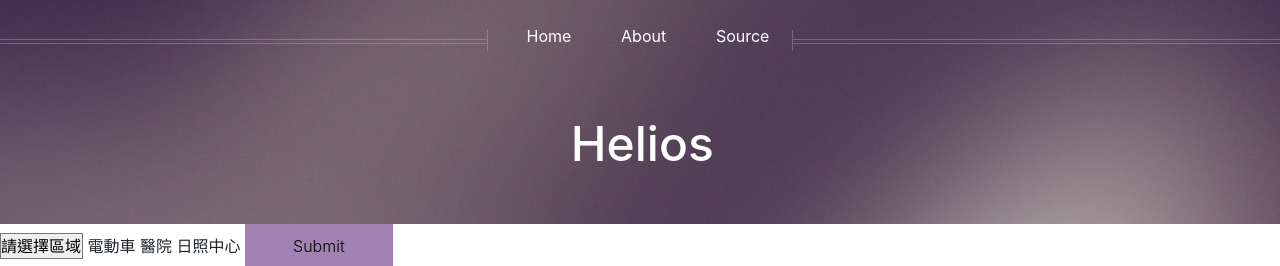
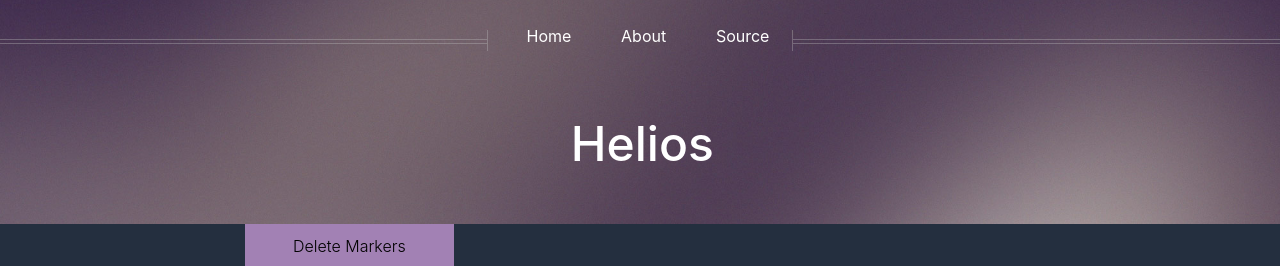
Before and after one commit to essen900718/HouseGoodGood, a Flask app: page /main in a window 1280 px wide. Shown: the top 266 px of the page. Run offline with Flask 2, Linux system fonts and the light colour scheme; some libraries are stand-ins or nearby versions.

Commit message:
66666666

```diff
--- a/main.py
+++ b/main.py
@@ -32,7 +32,7 @@ def initData():
 
 @app.route('/')
 def home():
-    return render_template("1.html" , infoList = l, size = len(l), hospital = Hospital, chargestation = ChargeStation, college = College)
+    return render_template("home.html" , infoList = l, size = len(l), hospital = Hospital, chargestation = ChargeStation, college = College)
 
 @app.route('/main')
 def main():
--- a/static/css/main.css
+++ b/static/css/main.css
@@ -3136,3 +3136,15 @@ input, select, textarea {
 					}
 
 	}
+
+	.loader-wrapper {
+		width: 100%;
+		height: 100%;
+		position: absolute;
+		top: 0;
+		left: 0;
+		background-color: #242f3f;
+		display:flex;
+		justify-content: center;
+		align-items: center;
+	  }
--- a/templates/main.html
+++ b/templates/main.html
@@ -13,6 +13,14 @@
 {% block body %}
 
 <body class="no-sidebar is-preload">
+  <div class="loader-wrapper">
+    <span class="loader"><span class="loader-inner"></span></span>
+      </div>
+    <script>
+      $(window).on("load",function(){
+        $(".loader-wrapper").fadeOut("slow");
+      });
+    </script>
   <div id="page-wrapper">
     <!-- Header -->
     <div id="header">
@@ -32,6 +40,7 @@
         </ul>
       </nav>
     </div>
+
     <!-- Async script executes immediately and must be after any DOM elements used in callback. -->
     <div class="selection-bar">
       <select id="select">
@@ -52,12 +61,11 @@
       <input type="checkbox" id="c1" value="1" name="cb1">電動車
       <input type="checkbox" id="c2" value="2" name="cb1">醫院
       <input type="checkbox" id="c3" value="3" name="cb1">日照中心
-      <button id="btn">Submit</button>
+      <button id="btn">Delete Markers</button>
     </div>
 
 
     <div id="map"></div>
-    <div class="title">點我收合</div>
     <table class="table table-hover">
       <thead>
         <tr>
@@ -80,6 +88,18 @@
         </tr>
         {% endfor %}
       </tbody>
+
+      {% for hos in hospital %}
+      <tr>
+        <td class="Hospital">{{ hos }}</td>
+      </tr>
+      {% endfor %}
+
+      <div id="EF" d="{{chargestation}}">
+      </div>
+
+      <!-- <div id="Hospital" d="{{hospital}}">
+      </div> -->
     </table>
 
     <!-- Footer -->
```
